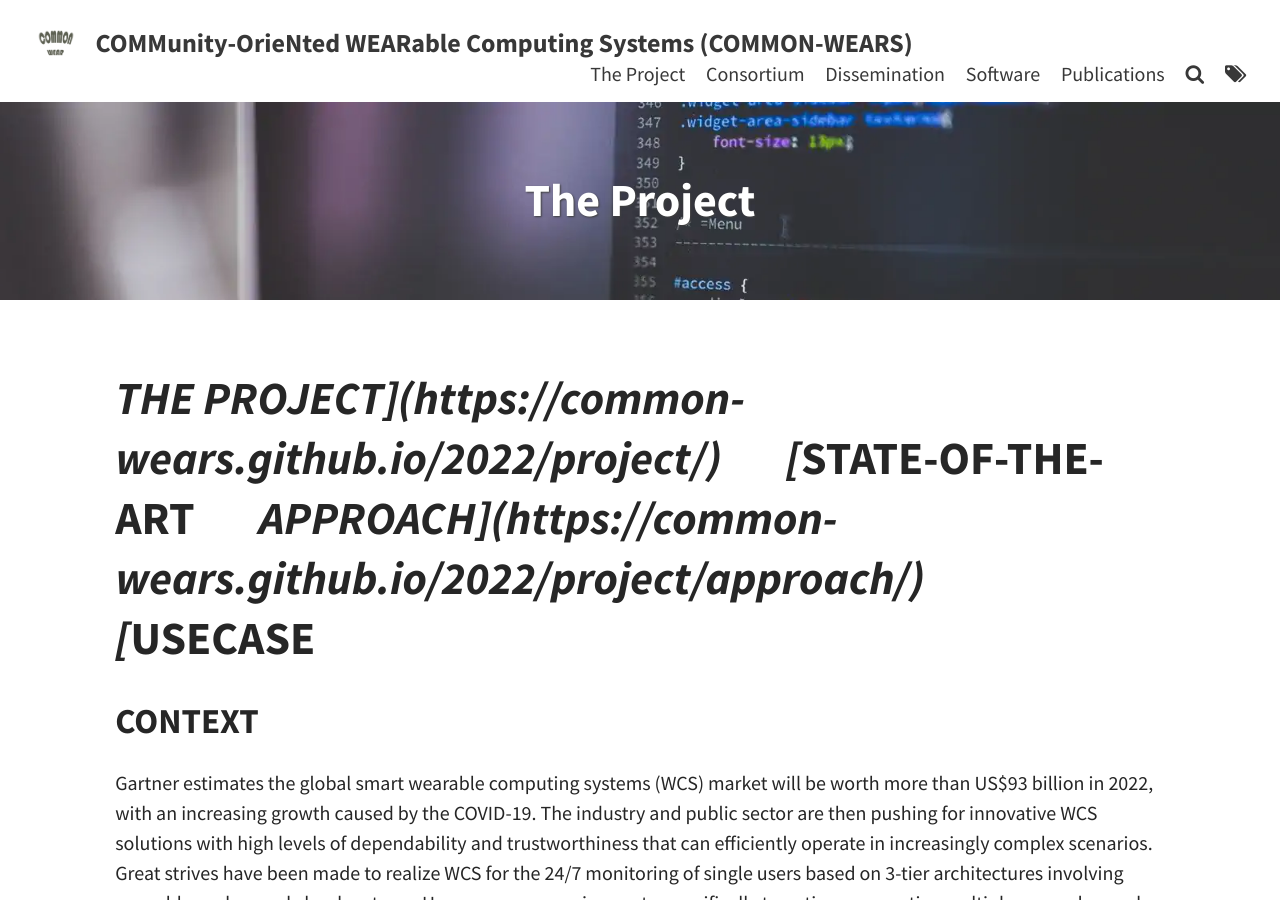
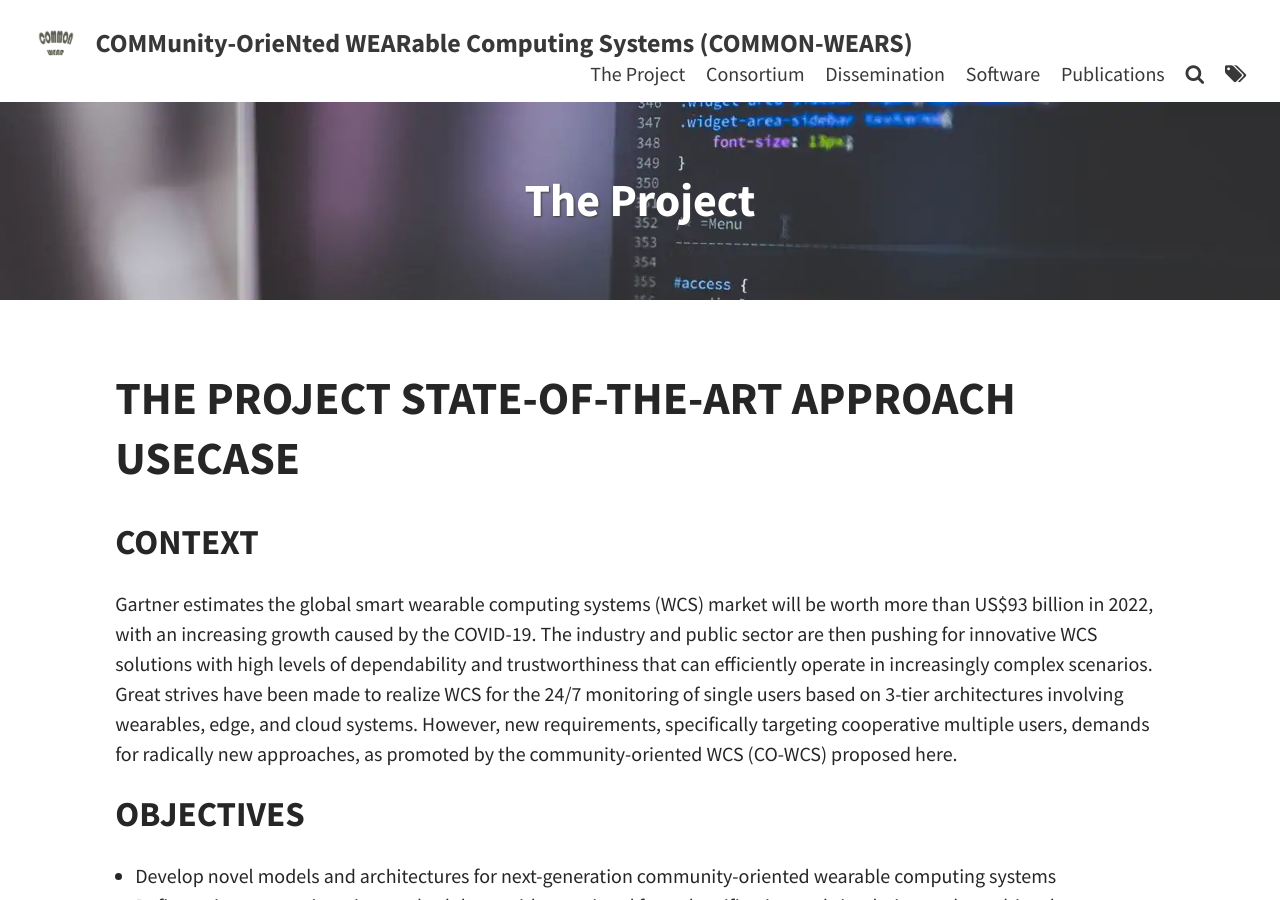
Before and after one commit to common-wears/2022, a Jekyll site: the page built from pages/1_project.md, in a window 1280 px wide and 900 px high. Built offline with Jekyll 4.4.1, drawn with Linux system fonts in a browser that asks for light colours; some of the changed lines change nothing that is shown.

Commit message:
Update 1_project.md

```diff
--- a/pages/1_project.md
+++ b/pages/1_project.md
@@ -7,7 +7,7 @@
 weight: 1
 tags: [Project]
 ---
-# [*THE PROJECT](https://common-wears.github.io/2022/project/) &emsp; [*STATE-OF-THE-ART](https://common-wears.github.io/2022/project/state-of-the-art/) &emsp; [*APPROACH](https://common-wears.github.io/2022/project/approach/) &emsp; [*USECASE](https://common-wears.github.io/2022/project/usecase/)
+# [THE PROJECT](https://common-wears.github.io/2022/project/) [STATE-OF-THE-ART](https://common-wears.github.io/2022/project/state-of-the-art/) [APPROACH](https://common-wears.github.io/2022/project/approach/) [USECASE](https://common-wears.github.io/2022/project/usecase/)
 
 ## CONTEXT
 Gartner estimates the global smart wearable computing systems (WCS) market will be worth more than US$93 billion in 2022, with an increasing growth caused by the COVID-19. The industry and public sector are then pushing for innovative WCS solutions with high levels of dependability and trustworthiness that can efficiently operate in increasingly complex scenarios. Great strives have been made to realize WCS for the 24/7 monitoring of single users based on 3-tier architectures involving wearables, edge, and cloud systems. However, new requirements, specifically targeting cooperative multiple users, demands for radically new approaches, as promoted by the community-oriented WCS (CO-WCS) proposed here.
```
